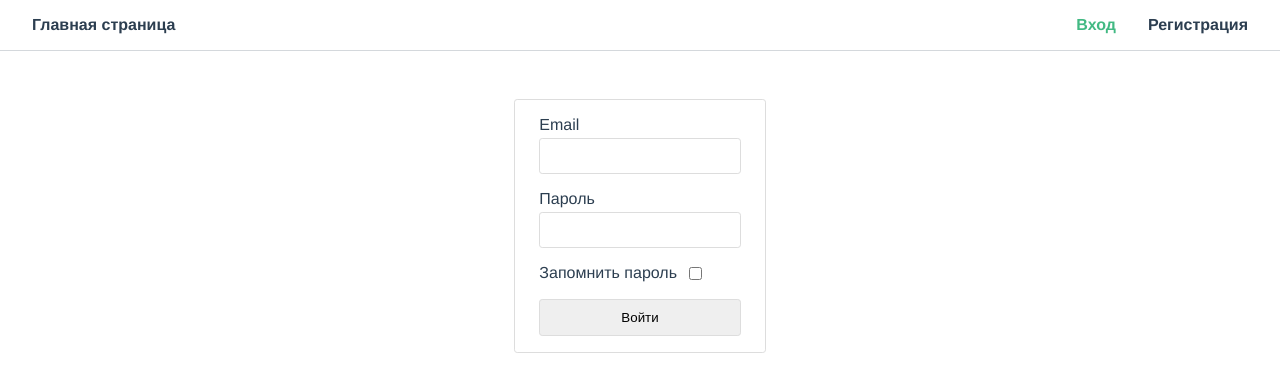
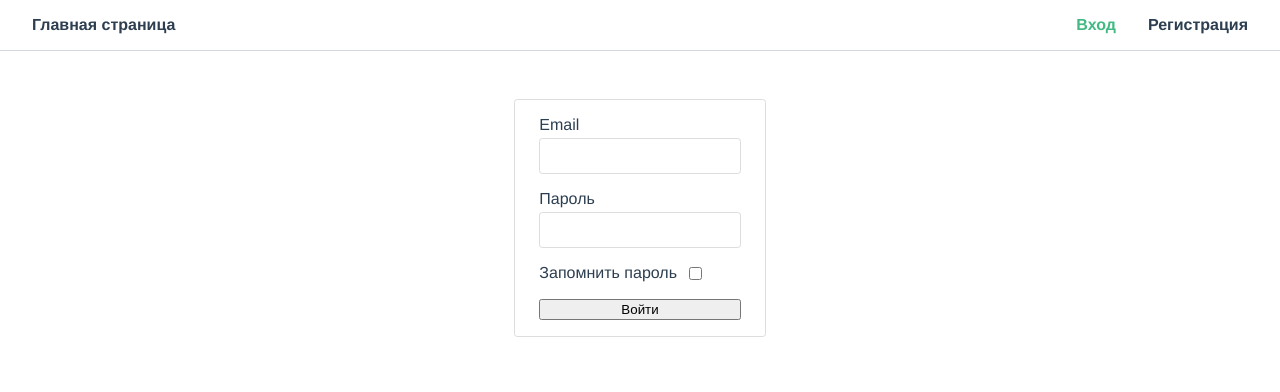
Before and after one commit to Oremiro/Taledynamic, a Vue app in the folder client/: page /signin in a window 1280 px wide. Shown: the top 392 px of the page. Built offline with nearby package versions, Linux system fonts and the light colour scheme.

Commit message:
Add form component. Add validation lib.

```diff
--- /dev/null
+++ b/client/jsconfig.json
@@ -0,0 +1,5 @@
+{
+    "include": [
+        "./src/**/*"
+    ]
+}
--- a/client/package.json
+++ b/client/package.json
@@ -8,6 +8,9 @@
     "lint": "vue-cli-service lint"
   },
   "dependencies": {
+    "@vuelidate/core": "^2.0.0-alpha.26",
+    "@vuelidate/validators": "^2.0.0-alpha.22",
+    "axios": "^0.21.4",
     "core-js": "^3.6.5",
     "vue": "^3.0.0",
     "vue-router": "^4.0.0-0"
--- /dev/null
+++ b/client/src/components/SignInForm.vue
@@ -0,0 +1,98 @@
+<template>
+  <form novalidate class="sign-in-form" @submit.prevent="submitForm">
+    <div class="input-group-base">
+      <label for="si-email">Email</label>
+      <input id="si-email" type="email" v-model="formData.email">
+      <div v-if="v$.formData.email.$error">Email field has an error.</div>
+    </div>
+    <div class="input-group-base">
+      <label for="si-password">Пароль</label>
+      <input id="si-password" type="password" v-model="formData.password">
+    </div>
+    <div class="input-group-checkbox">
+      <label for="si-checkbox">Запомнить пароль</label>
+      <input id="si-checkbox" type="checkbox" v-model="formData.remembered">
+    </div>
+    <button type="submit">Войти</button>
+  </form>
+</template>
+
+<style lang="scss" scoped>
+input {
+  padding: .6rem .7rem;
+  border: .05rem solid #ddd;
+  border-radius: .2rem;
+}
+input[type=button] {
+  cursor: pointer;
+}
+%input-group {
+  display: flex;
+  align-items: flex-start;
+}
+%input-group:not(:last-child) {
+  margin-bottom: 1rem;
+}
+.input-group-base {
+  @extend %input-group;
+  flex-direction: column;
+  label {
+    margin-bottom: .25rem;
+  }
+}
+.input-group-checkbox {
+  @extend %input-group;
+  flex-direction: row;
+  label {
+    margin-right: .5rem;
+  }
+}
+.sign-in-form {
+  max-width: 30rem;
+  display: flex;
+  flex-direction: column;
+  padding: 1rem 1.5rem;
+  border: .05rem solid #ddd;
+  border-radius: .2rem;
+}
+</style>
+
+<script>
+import axios from 'axios'
+import useVuelidate from '@vuelidate/core'
+import { required, email } from '@vuelidate/validators'
+
+export default {
+    name: 'SignInForm',
+    setup() {
+      return { v$: useVuelidate() }
+    },
+    data() {
+      return {
+        formData: {
+          email: '',
+          password: '',
+          remembered: false
+        }
+      }
+    },
+    validations() {
+      return {
+        formData: {
+          email: { required, email },
+          password: { required },
+        }
+      }
+    },
+    methods: {
+      validateForm() {
+        console.log('Validation');
+      },
+      submitForm() {
+        axios.post('', this.formData)
+          .then((response) => { console.log(response) })
+          .catch((error) => { console.log(error) });
+      }
+    }
+}
+</script>
--- a/client/src/views/SignIn.vue
+++ b/client/src/views/SignIn.vue
@@ -1,71 +1,24 @@
 <template>
   <div class="sign-in">
-    <div class="sign-in-form">
-      <div class="input-group-base">
-        <label for="si-email">Email</label>
-        <input id="si-email" type="email">
-      </div>
-      <div class="input-group-base">
-        <label for="si-password">Пароль</label>
-        <input id="si-password" type="password">
-      </div>
-      <div class="input-group-checkbox">
-        <label for="si-checkbox">Запомнить пароль</label>
-        <input id="si-checkbox" type="checkbox">
-      </div>
-      <input type="button" value="Войти">
-    </div>
+    <SignInForm></SignInForm>
   </div>
 </template>
 
 <style lang="scss" scoped>
-input {
-  padding: .6rem .7rem;
-  border: .05rem solid #ddd;
-  border-radius: .2rem;
-}
-input[type=button] {
-  cursor: pointer;
-}
-%input-group {
-  display: flex;
-  align-items: flex-start;
-}
-%input-group:not(:last-child) {
-  margin-bottom: 1rem;
-}
-.input-group-base {
-  @extend %input-group;
-  flex-direction: column;
-  label {
-    margin-bottom: .25rem;
-  }
-}
-.input-group-checkbox {
-  @extend %input-group;
-  flex-direction: row;
-  label {
-    margin-right: .5rem;
-  }
-}
 .sign-in {
   padding-top: 3rem;
   display: flex;
   align-items: center;
   justify-content: center;
 }
-.sign-in-form {
-  max-width: 30rem;
-  display: flex;
-  flex-direction: column;
-  padding: 1rem 1.5rem;
-  border: .05rem solid #ddd;
-  border-radius: .2rem;
-}
 </style>
 
 <script>
+import SignInForm from '@/components/SignInForm.vue'
 export default {
   name: 'Sign In',
+  components: {
+    SignInForm
+  }
 }
 </script>
```
Also changed, not shown: client/src/components/HelloWorld.vue (deleted, +0 -12 lines), 1 other file (tests, documents, lock files or other folders).
